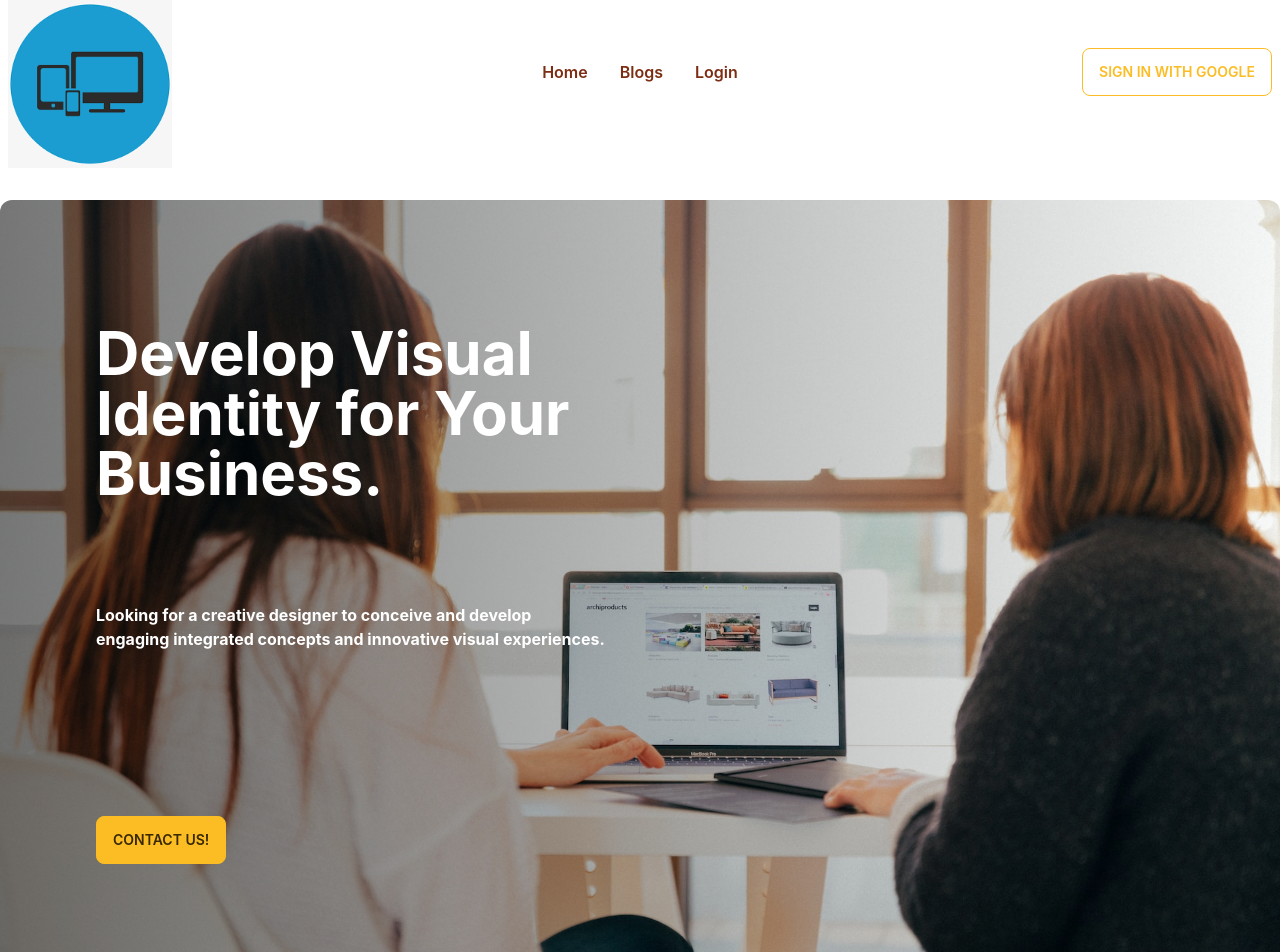
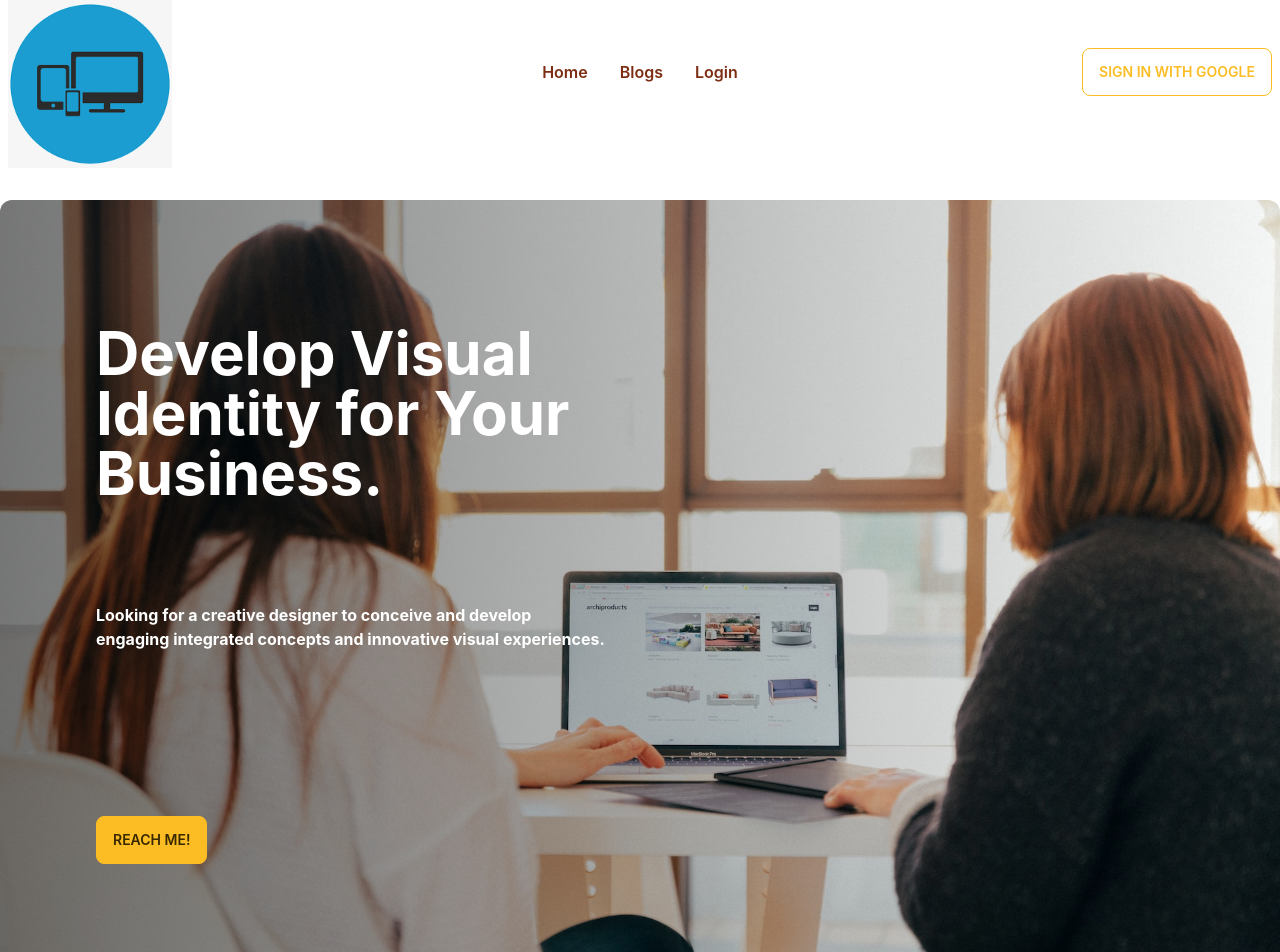
Before and after one commit to Bachan-kubi/service-review-client, a React (Create React App) app: page / in a window 1280 px wide. Shown: the top 952 px of the page. Built offline with nearby package versions, Linux system fonts and the light colour scheme; no server answers.

Commit message:
error page added

```diff
--- /dev/null
+++ b/src/Pages/Error/Error.js
@@ -0,0 +1,14 @@
+import React from 'react';
+import { Link } from 'react-router-dom';
+
+const Error = () => {
+    return (
+        <div className='text-center font-bold text-orange-900 mt-5'>
+            <h2>No pages found</h2>
+            <h3>Please go back to</h3>
+            <Link className='text-3xl' to='/'>Home</Link>
+        </div>
+    );
+};
+
+export default Error;
--- a/src/Pages/Home/Banner/BannerItems.js
+++ b/src/Pages/Home/Banner/BannerItems.js
@@ -20,7 +20,7 @@ const BannerItems = ({slide}) => {
         </h6>
       </div>
       <div className="absolute w-2/5 flex justify-start transform -translate-y-1/2 left-24 top-3/4">
-        <button className="btn btn-warning mr-5">Contact Us!</button>
+        <button className="btn btn-warning mr-5">Reach Me!</button>
       </div>
       <div className="absolute flex justify-end transform -translate-y-1/2 left-5 right-5 bottom-0">
         <a href={`#slide${prev}`} className="btn btn-circle">
--- a/src/Pages/Home/Services/addServices.js
+++ b/src/Pages/Home/Services/addServices.js
@@ -40,7 +40,7 @@ const AddServices = () => {
     // }
 
         // create order in and save data base mongodb
-        fetch("http://localhost:5000/services", {
+        fetch("https://web-developer-server-five.vercel.app/services", {
         method: "POST",
         headers: {
             "content-type": "application/json",
```
Also changed, not shown: src/Router/Routes.js (+6 -1 lines).
